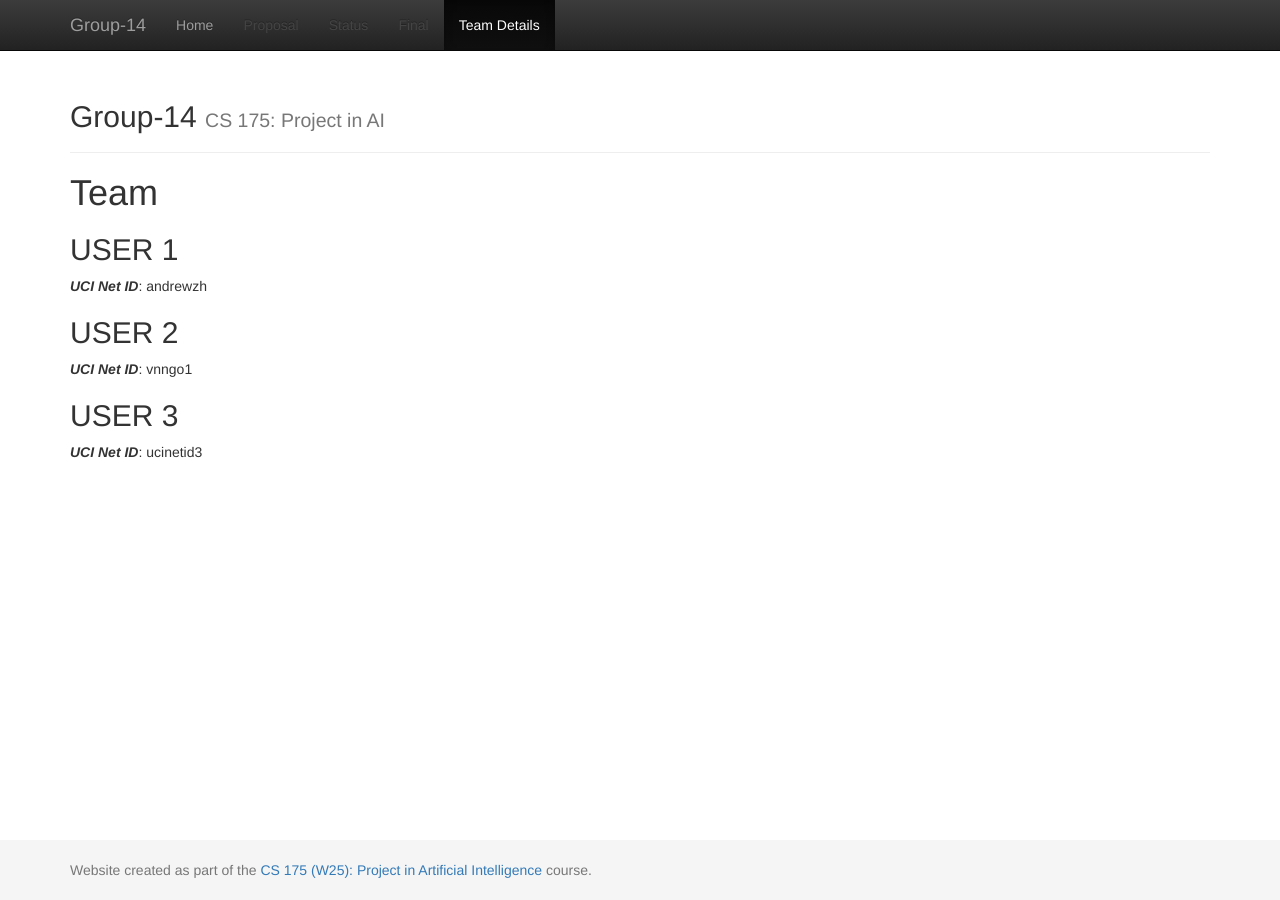
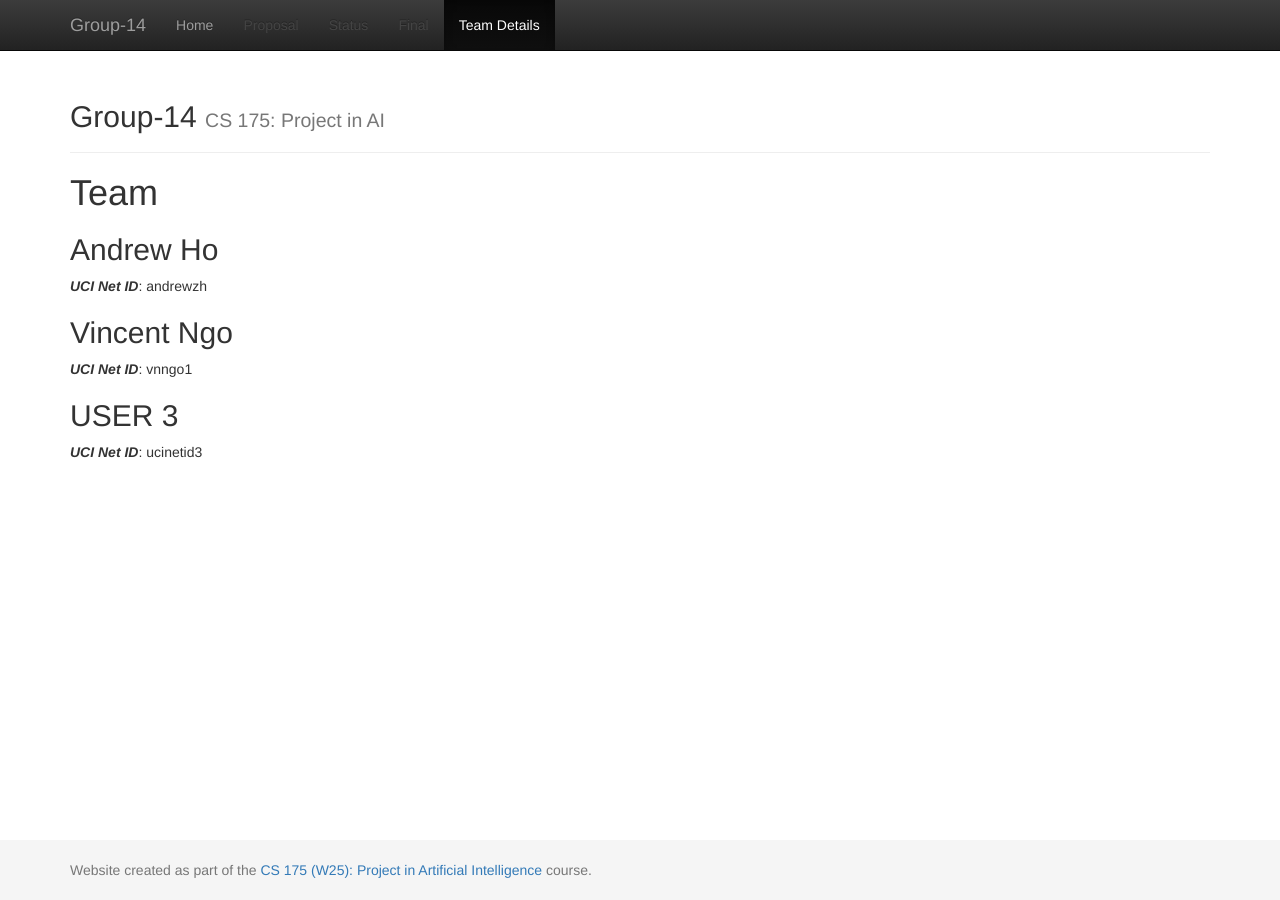
Before and after one commit to andrewzho/TowerMasters, a Jekyll site: the page built from docs/team.md, in a window 1280 px wide. Built offline with Jekyll 4.4.1, drawn with Linux system fonts in a browser that asks for light colours.

Commit message:
Update pt2

```diff
--- a/docs/team.md
+++ b/docs/team.md
@@ -6,10 +6,10 @@ title:  Team
 # {{ page.title }}
 
 
-## USER 1
+## Andrew Ho
 ***UCI Net ID***: andrewzh
 
-## USER 2
+## Vincent Ngo
 ***UCI Net ID***: vnngo1
 
 ## USER 3
```
